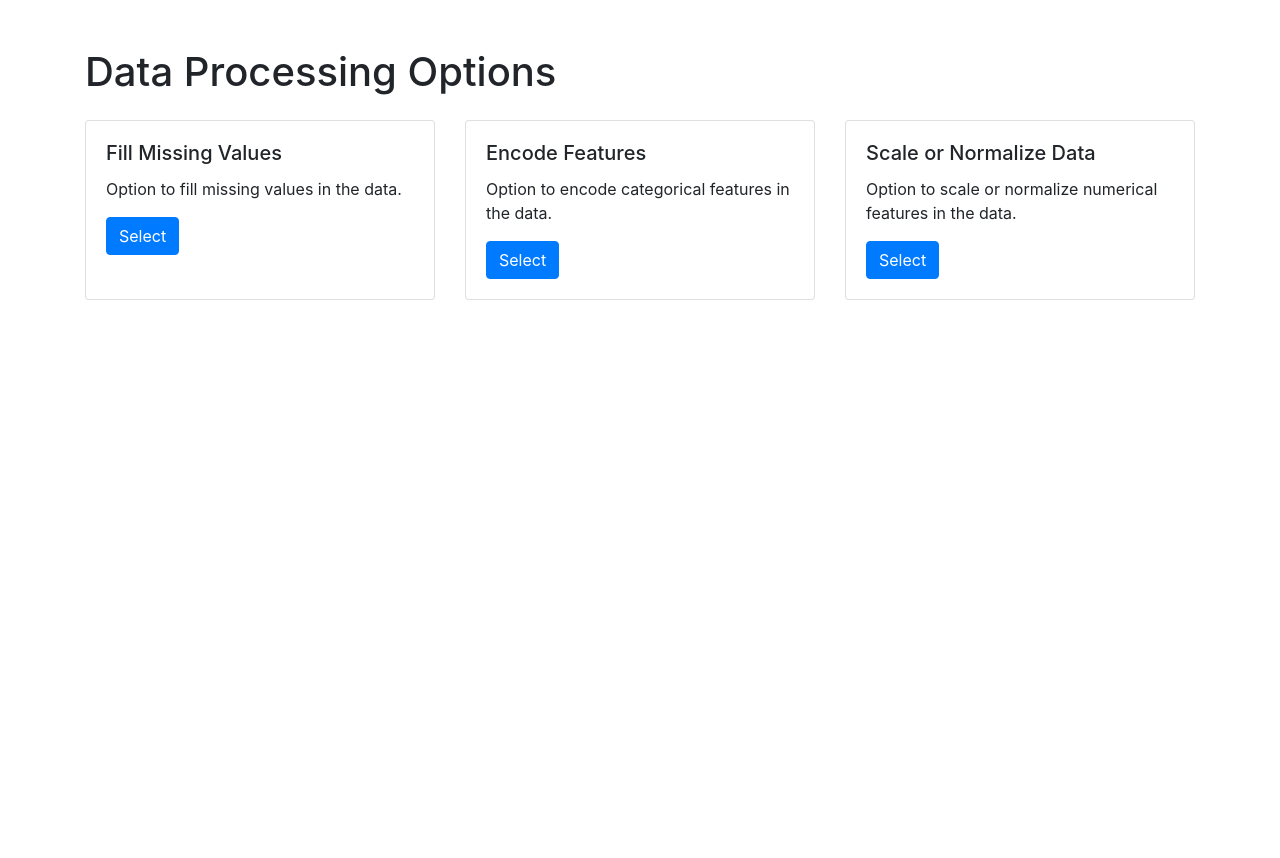
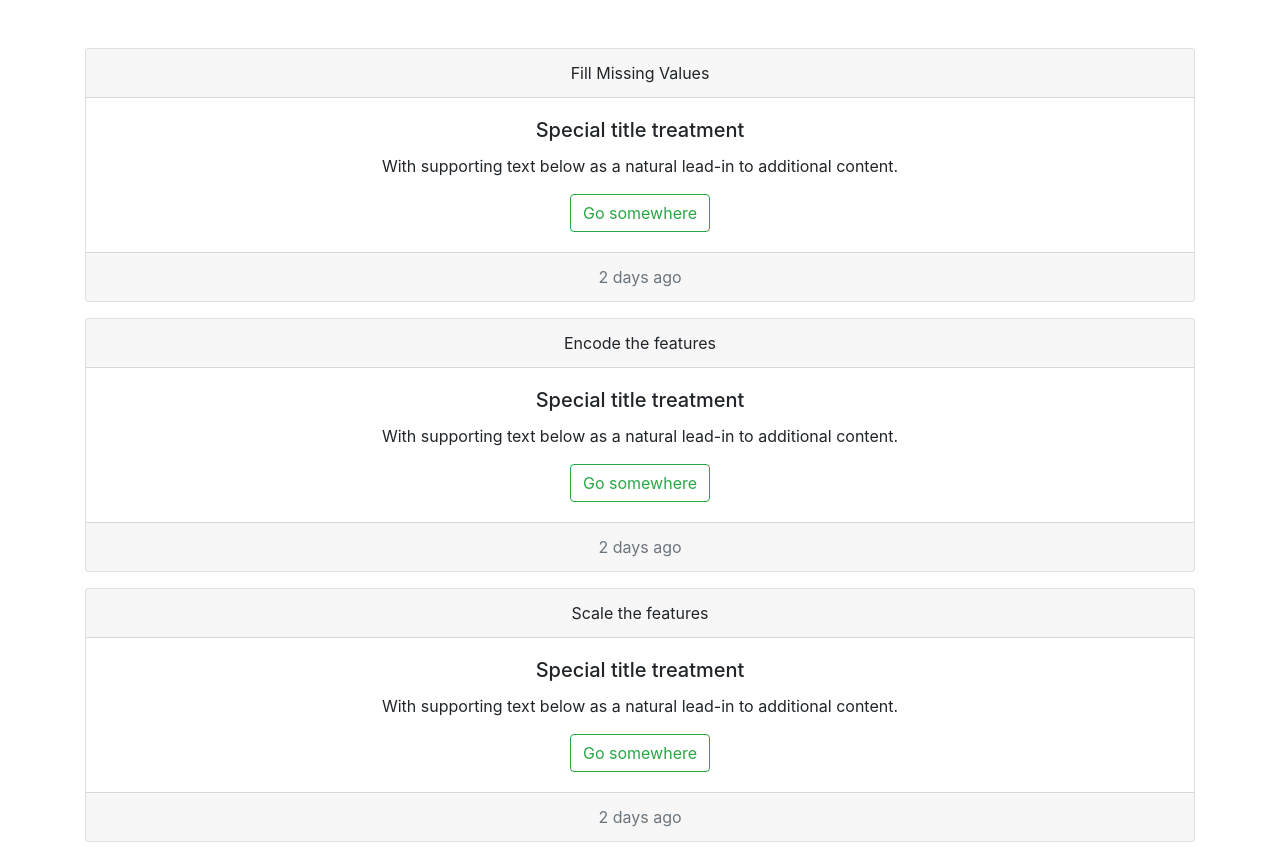
Before and after one commit to anmolk11/Preprocessing-Engine, a Flask app: page /data_clean in a window 1280 px wide. Before the commit the page ends 300 px from the top, so only its background shows below. Run offline with Flask 3, Linux system fonts and the light colour scheme; some libraries are stand-ins or nearby versions.

Commit message:
refactored code

```diff
--- a/main.py
+++ b/main.py
@@ -1,6 +1,7 @@
 from flask import Flask,render_template,request
 import pandas as pd
 import numpy as np
+from engine import process
 
 app = Flask(__name__)
 
@@ -8,53 +9,10 @@ app = Flask(__name__)
 def index():
     if request.method == 'POST':
         file = request.files['csvFile']
-        return process(file)
+        vals = process(file)
+        return render_template('display.html', table = vals['table'],table_name = vals['table_name'],data = vals['data'])
     else:
         return render_template('index.html')
-
-def highlighter(x):
-    if x['Num of Missing Values'] > 0:
-        return ['background-color: #eb6a6a'] * 4
-    else:
-        return ['background-color: white'] * 4
-
-def process(file):
-    file_name = file.filename
-    df = pd.read_csv(file)
-    cols = df.columns
-    cats = []
-    for i in cols:
-        if df[i].dtype == 'int64':
-            if df[i].nunique() == 2 and set(df[i].unique()) <= {0, 1}:
-                cats.append('Binary')
-            else:
-                cats.append('Numerical / Discrete')
-        elif df[i].dtype == 'float64':
-            cats.append('Numerical / Continuous')
-        else:
-            if df[i].nunique() == 2:
-                cats.append('Binary')
-            else:
-                cats.append('Categorical')
-
-
-    data_miss = df.isna().sum()
-    num_miss = data_miss.values
-    perc_miss = np.round(num_miss / df.shape[0] * 100,2)
-    table_df = df.head().to_html(index = False)
-
-
-    data = {
-        'Feature' : cols,
-        'Category' : cats,
-        'Num of Missing Values' : data_miss,
-        '% of Missing Values' : perc_miss
-    }
-    data_df = pd.DataFrame(data)
-    styled_df = data_df.style.apply(highlighter, axis = 1)
-    styled_df.relabel_index(range(1,len(num_miss) + 1))
-    data_df = styled_df.to_html(index = False)
-    return render_template('display.html', table = table_df,table_name = file_name,data = data_df)
 
 @app.route('/data_clean')
 def cleaning():
--- a/templates/clean.html
+++ b/templates/clean.html
@@ -1,5 +1,6 @@
 <!DOCTYPE html>
 <html lang="en">
+
 <head>
   <meta charset="UTF-8">
   <meta name="viewport" content="width=device-width, initial-scale=1.0">
@@ -16,44 +17,72 @@
       from {
         opacity: 0;
       }
+
       to {
         opacity: 1;
       }
     }
+
+    .option {
+
+    }
+
+    .option .inner-div {
+      margin-bottom: 16px;
+      /* Adjust the margin as needed */
+    }
   </style>
 </head>
+
 <body class="container mt-5 fade-in"> <!-- Add the fade-in class -->
-
-  <h1 class="mb-4">Data Processing Options</h1>
-
-  <div class="card-deck">
-    <!-- Option 1: Fill Missing Values -->
-    <div class="card">
+  <div class="option">
+    <div class="card text-center inner-div">
+      <div class="card-header">
+        Fill Missing Values
+      </div>
       <div class="card-body">
-        <h5 class="card-title">Fill Missing Values</h5>
-        <p class="card-text">Option to fill missing values in the data.</p>
-        <a href="/fill_missing" class="btn btn-primary">Select</a>
+        <h5 class="card-title">Special title treatment</h5>
+        <p class="card-text">With supporting text below as a natural lead-in to additional content.</p>
+        <a href="#" class="btn btn-outline-success">Go somewhere</a>
+      </div>
+      <div class="card-footer text-muted">
+        2 days ago
       </div>
     </div>
 
-    <!-- Option 2: Encode Features -->
-    <div class="card">
+
+
+    <div class="card text-center inner-div">
+      <div class="card-header">
+        Encode the features
+      </div>
       <div class="card-body">
-        <h5 class="card-title">Encode Features</h5>
-        <p class="card-text">Option to encode categorical features in the data.</p>
-        <a href="/encode_features" class="btn btn-primary">Select</a>
+        <h5 class="card-title">Special title treatment</h5>
+        <p class="card-text">With supporting text below as a natural lead-in to additional content.</p>
+        <a href="#" class="btn btn-outline-success">Go somewhere</a>
+      </div>
+      <div class="card-footer text-muted">
+        2 days ago
       </div>
     </div>
 
-    <!-- Option 3: Scale or Normalize Data -->
-    <div class="card">
+
+
+    <div class="card text-center inner-div">
+      <div class="card-header">
+        Scale the features
+      </div>
       <div class="card-body">
-        <h5 class="card-title">Scale or Normalize Data</h5>
-        <p class="card-text">Option to scale or normalize numerical features in the data.</p>
-        <a href="/scale_normalize" class="btn btn-primary">Select</a>
+        <h5 class="card-title">Special title treatment</h5>
+        <p class="card-text">With supporting text below as a natural lead-in to additional content.</p>
+        <a href="#" class="btn btn-outline-success">Go somewhere</a>
+      </div>
+      <div class="card-footer text-muted">
+        2 days ago
       </div>
     </div>
   </div>
+
 
   <!-- Bootstrap JS and Popper.js -->
   <script src="https://code.jquery.com/jquery-3.5.1.slim.min.js"></script>
@@ -61,4 +90,5 @@
   <script src="https://stackpath.bootstrapcdn.com/bootstrap/4.5.2/js/bootstrap.min.js"></script>
 
 </body>
+
 </html>
--- a/templates/index.html
+++ b/templates/index.html
@@ -15,7 +15,7 @@
         <form action="/" method="post" enctype="multipart/form-data">
             <label for="csvFileInput">Choose a CSV file:</label>
             <label class="custom-file-upload">
-                <input type="file" id="csvFileInput" name="csvFile" accept=".csv" onchange="displayFileName(this)"> Browse
+                <input type="file" id="csvFileInput" name="csvFile" accept=".csv" onchange="displayFileName(this)" required> Browse
             </label>
             <button type="submit">Submit</button>
         </form>
```
Also changed, not shown: engine.py (added, +50 -0 lines).
